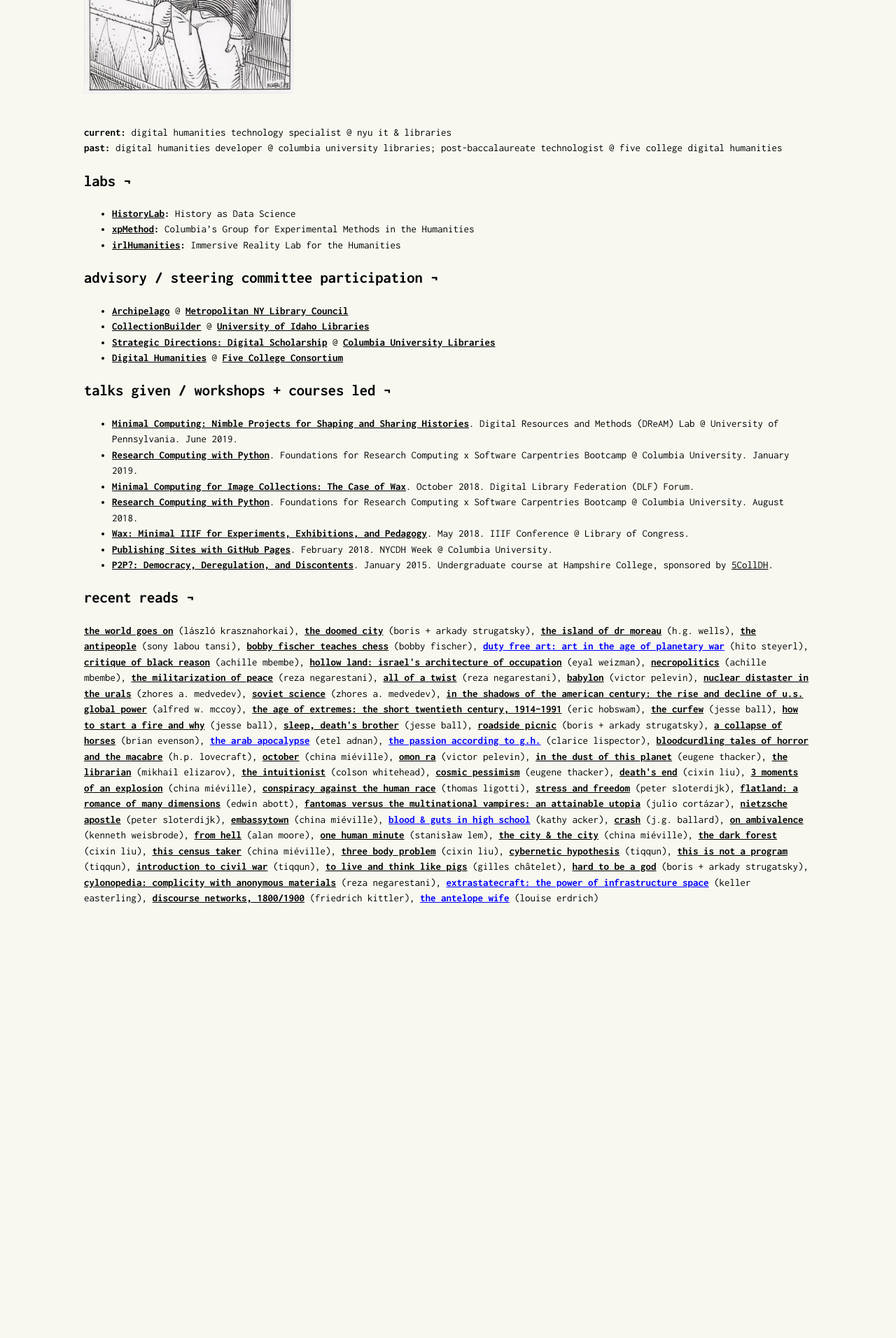
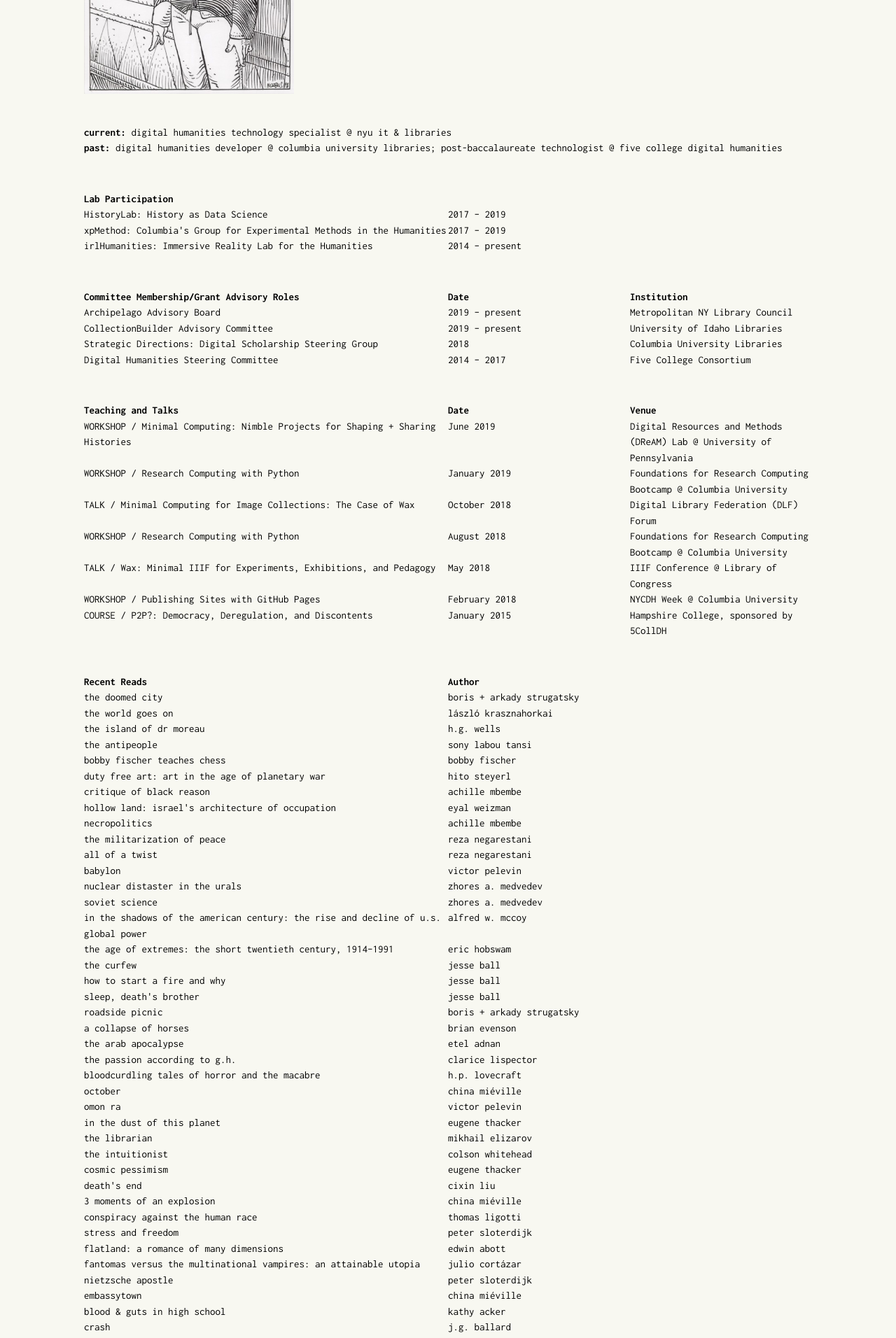
Before and after one commit to mnyrop/marii.info, a Jekyll site: the page built from about.md, in a window 1280 px wide. Shown: the part 636-2548 px from the top of the page at 70% size. Built offline with Jekyll 4.4.1, drawn with Linux system fonts in a browser that asks for light colours; before the commit the page ends 1981 px from its top, so only the background shows below that; some of the changed text lies outside the part shown.

Commit message:
redo about as data

```diff
--- a/Gemfile
+++ b/Gemfile
@@ -2,3 +2,4 @@ source "https://rubygems.org"
 
 gem "jekyll"
 gem "rake"
+gem "html-proofer"
--- /dev/null
+++ b/_includes/books_list.html
@@ -0,0 +1,28 @@
+{% if site.data.books %}
+  <ul class="rows">
+    <li class="row__cols">
+      <div class="row__title">
+        Recent Reads
+      </div>
+      <div class="row__date">
+        Author
+      </div>
+    </li>
+    {% assign sorted = site.data.books | reverse %}
+    {% for book in sorted %}
+      <li class="row__post">
+        <a href="{{ book.link | absolute_url }}" target="_blank">
+          <div class="row__title">
+            {{ book.title }}
+          </div>
+          <div class="row__date">
+            {{ book.author}}
+          </div>
+        </a>
+        {% if book.img %}
+          <img class="row__img" src="/images/book/{{ book.img }}" alt="{{ book.title }}">
+        {% endif %}
+      </li>
+    {% endfor %}
+  </ul>
+{% endif %}
--- /dev/null
+++ b/_includes/committees_list.html
@@ -0,0 +1,30 @@
+{% if site.data.committees %}
+  <ul class="rows">
+    <li class="row__cols">
+      <div class="row__title">
+        Committee Membership/Grant Advisory Roles
+      </div>
+      <div class="row__date">
+        Date
+      </div>
+      <div class="row__cat">
+        Institution
+      </div>
+    </li>
+    {% for post in site.data.committees %}
+      <li class="row__post">
+        <a href="{{ site.url }}{{ post.url | relative_url }}">
+          <div class="row__title">
+            {{ post.title }}
+          </div>
+          <div class="row__date">
+            {{ post.date }}
+          </div>
+          <div class="row__cat">
+            {{ post.institution }}
+          </div>
+        </a>
+      </li>
+    {% endfor %}
+  </ul>
+{% endif %}
--- a/_includes/head.html
+++ b/_includes/head.html
@@ -12,7 +12,6 @@
 
   <link rel="stylesheet" href="{{ "/assets/main.css" | relative_url }}">
   <link rel="canonical" href="{{ page.url | replace:'index.html','' | absolute_url }}">
-  <link rel="alternate" type="application/rss+xml" title="{{ site.title | escape }}" href="{{ "/feed.xml" | relative_url }}">
 
   {% if jekyll.environment == 'production' and site.g_analytics %}
   {% include g_analytics.html %}
--- /dev/null
+++ b/_includes/labs_list.html
@@ -0,0 +1,22 @@
+{% if site.data.labs %}
+  <ul class="rows">
+    <li class="row__cols">
+      <div class="row__title">
+        Lab Participation
+      </div>
+      <div class="row__date"></div>
+    </li>
+    {% for lab in site.data.labs %}
+      <li class="row__post">
+        <a href="{{ lab.link | absolute_url }}">
+          <div class="row__title">
+            {{ lab.title }}
+          </div>
+          <div class="row__date">
+            {{ lab.date }}
+          </div>
+        </a>
+      </li>
+    {% endfor %}
+  </ul>
+{% endif %}
--- /dev/null
+++ b/_includes/teaching_and_talks_list.html
@@ -0,0 +1,30 @@
+{% if site.data.teaching_and_talks %}
+  <ul class="rows">
+    <li class="row__cols">
+      <div class="row__title">
+        Teaching and Talks
+      </div>
+      <div class="row__date">
+        Date
+      </div>
+      <div class="row__cat">
+        Venue
+      </div>
+    </li>
+    {% for post in site.data.teaching_and_talks %}
+      <li class="row__post">
+        <a href="{{ post.link | absolute_url }}" target="_blank">
+          <div class="row__title">
+            {{ post.category | upcase }} / {{ post.title }}
+          </div>
+          <div class="row__date">
+            {{ post.date }}
+          </div>
+          <div class="row__cat">
+            {{ post.venue }}
+          </div>
+        </a>
+      </li>
+    {% endfor %}
+  </ul>
+{% endif %}
--- a/_layouts/post.html
+++ b/_layouts/post.html
@@ -5,11 +5,6 @@
   <body>
     <div class="container">
       <div class="post">
-        <!-- <div class="bio__header">
-          <a href="{{ site.url }}{{ "/" | relative_url }}">
-            {{ site.header }}
-          </a>
-        </div> -->
         {% include header.html %}
 
         <div class="post__meta">
--- a/_sass/rows.scss
+++ b/_sass/rows.scss
@@ -9,10 +9,10 @@
 
 .row__img {
   display: none;
-  position: absolute;
+  position: fixed;
   max-width: 500px;
   max-height: 500px;
-  top: random(250) - random(250) + px;
+  top: random(500) + px;
   left: random(500) + px;
   z-index: -1;
   opacity: 0;
--- a/about.md
+++ b/about.md
@@ -7,37 +7,7 @@ layout: default
 __current:__ digital humanities technology specialist @ nyu it & libraries
 __past:__ digital humanities developer @ columbia university libraries; post-baccalaureate technologist @ five college digital humanities
 
-## labs ¬
-
-- __[HistoryLab](http://history-lab.org/):__ History as Data Science
-- __[xpMethod](http://xpmethod.plaintext.in/):__ Columbia's Group for Experimental Methods in the Humanities
-- __[irlHumanities](http://irlhumanities.org/):__ Immersive Reality Lab for the Humanities
-
-## advisory / steering committee participation ¬
-- __[Archipelago](http://archipelago.nyc/)__ @ __[Metropolitan NY Library Council](https://metro.org/)__
-- __[CollectionBuilder](https://www.imls.gov/grants/awarded/lg-34-19-0064-19)__ @ __[University of Idaho Libraries](https://www.lib.uidaho.edu/digital/)__
-- __[Strategic Directions: Digital Scholarship](https://strategicdirections.library.columbia.edu/inspire-inquiry)__ @ __[Columbia University Libraries](https://library.columbia.edu)__
-- __[Digital Humanities](https://5colldh.org/)__ @ __[Five College Consortium](https://www.fivecolleges.edu/)__
-
-## talks given / workshops + courses led ¬
-
-- __[Minimal Computing: Nimble Projects for Shaping and Sharing Histories](http://web.sas.upenn.edu/dream-lab/2018/09/14/minimal-computing/)__. Digital Resources and Methods (DReAM) Lab @ University of Pennsylvania. June 2019.
-- __[Research Computing with Python](https://columbiaswc.github.io/2019-01-17-Columbia-Section-3/)__. Foundations for Research Computing x Software Carpentries Bootcamp @ Columbia University. January 2019.
-- __[Minimal Computing for Image Collections: The Case of Wax](https://slides.com/marii/dlf2018-wax/#/)__. October 2018. Digital Library Federation (DLF) Forum.
-- __[Research Computing with Python](https://columbiaswc.github.io/2018-08-27-Columbia-B/)__. Foundations for Research Computing x Software Carpentries Bootcamp @ Columbia University. August 2018.
-- __[Wax:  Minimal IIIF  for Experiments, Exhibitions, and Pedagogy](https://slides.com/marii/wax-minimal-iiif-for-experiments-exhibitions-and-pedagogy/)__. May 2018. IIIF Conference @ Library of Congress.
-- __[Publishing Sites with GitHub Pages](/notes/nycdh-2018)__. February 2018. NYCDH Week @ Columbia University.
-- __[P2P?: Democracy, Deregulation, and Discontents](/projects/p2p)__. January 2015. Undergraduate course at Hampshire College, sponsored by [5CollDH](http://5colldh.org).
-
-## recent reads ¬
-
-<p>
-	{% for book in site.data.books_current %}
-		<i class="far fa-circle"></i> <b><a href="{{ book.link }}" target="\_blank" class="line-link">{{ book.title }}</a></b> ({{ book.author }}),
-	{% endfor %}
-	{% assign booksort = site.data.books | reverse %}
-	{% assign num = booksort | size %}
-	{% for book in booksort %}
-	  <i class="far fa-check-circle"></i> <b><a href="{{ book.link }}" target="\_blank" {% if book.wnbt %}style="color: blue;"{% endif %} class="line-link">{{ book.title }}</a></b> ({{ book.author }}){% unless forloop.last %}, {% endunless %}
-	{% endfor %}
-</p>
+{% include labs_list.html %}
+{% include committees_list.html %}
+{% include teaching_and_talks_list.html %}
+{% include books_list.html %}
```
Also changed, not shown: _data/books.yml (+48 -40 lines), _data/books_current.yml (deleted, +0 -8 lines), _data/committees.yml (added, +16 -0 lines), _data/labs.yml (added, +9 -0 lines), _data/teaching_and_talks.yml (added, +35 -0 lines), Gemfile.lock, images/p2p.jpg, 1 other file.
